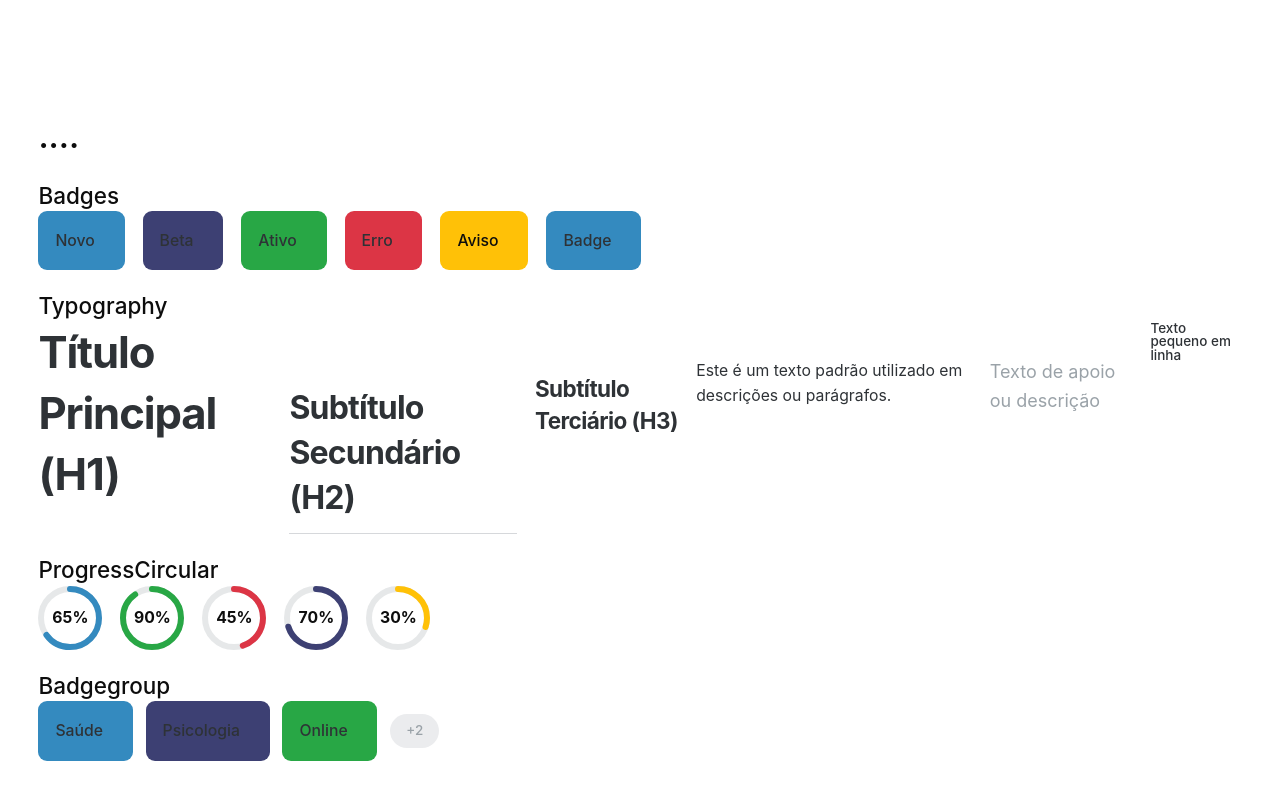
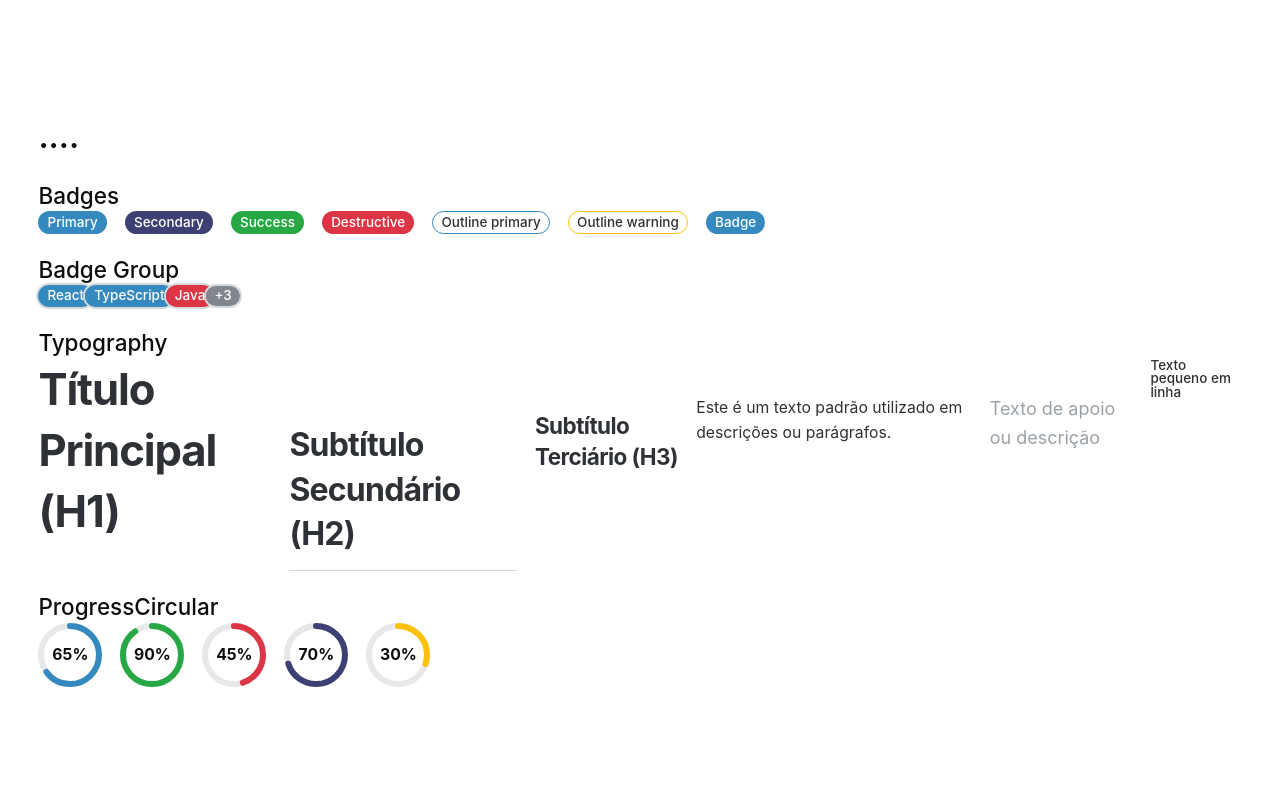
Before and after one commit to NicolasLK/my-design-system-forge, a React (Vite) app: page /preview-page in a window 1280 px wide. Shown: the part 6935-7735 px from the top of the page. After the commit the page ends 7661 px from the top, so only its background shows below. Built offline with nearby package versions, Linux system fonts and the light colour scheme.

Commit message:
refactor: adaptando os componentes Badge e BadgeGroup, e e formatando documentos

```diff
--- a/src/components/ui/badge-group/BadgeGroup.tsx
+++ b/src/components/ui/badge-group/BadgeGroup.tsx
@@ -1,28 +1,75 @@
-import type { ReactNode } from "react"
-import "./badge-group.css"
+import {
+    getComponentSize,
+    type ComponentSize,
+} from '@/models/get-component-size';
+import { cn } from '@/lib/utils/cn';
+import { Badge } from '../badge/Badge';
+import './badge-group.css';
+
+interface IBadgeItem {
+    text: string;
+    color?: string;
+    variant?: string;
+}
 
 interface IBadgeGroupProps {
-    /** Elementos de badge */
-    children: ReactNode
-    /** Espaçamento entre badges */
-    spacing?: string
+    /** Lista de itens para as badges */
+    items: IBadgeItem[];
     /** Limita a quantidade visível (opcional) */
-    maxVisible?: number
+    maxVisible?: number;
+    /** Tamanho dos badges no grupo */
+    size?: ComponentSize;
+    /** Classe adicional para customização */
+    className?: string;
 }
 
-export const BadgeGroup = ({ children, spacing = "var(--space-2)", maxVisible }: IBadgeGroupProps) => {
-    const badgesArray = Array.isArray(children) ? children : [children]
-    const visibleBadges = maxVisible ? badgesArray.slice(0, maxVisible) : badgesArray
-    const hiddenCount = maxVisible && badgesArray.length > maxVisible ? badgesArray.length - maxVisible : 0
+export const BadgeGroup = ({
+    items,
+    maxVisible = 4,
+    size = 'medium',
+    className,
+}: IBadgeGroupProps) => {
+    const visibleItems = items.slice(0, maxVisible);
+    const remaining = items.length - maxVisible;
+
+    const sizeClass = getComponentSize(size, 'badge-group');
 
     return (
         <>
-            <div className="badge-group" style={{ gap: spacing }}>
-                {visibleBadges}
-                {hiddenCount > 0 && (
-                    <span className="badge-more">+{hiddenCount}</span>
+            <div
+                data-slot="badge-group-root"
+                className={cn('badge-group', sizeClass, className)}
+            >
+                {visibleItems.map((item, i) => (
+                    <div
+                        key={i}
+                        data-slot="badge-group-item"
+                        className="badge-group-item"
+                        style={{ zIndex: visibleItems.length + 1 }}
+                    >
+                        <Badge
+                            text={item.text}
+                            color={item.color}
+                            variant={item.variant}
+                            size={size}
+                        />
+                    </div>
+                ))}
+
+                {remaining > 0 && (
+                    <div
+                        data-slot="badge-group-more"
+                        className="badge-group-item"
+                        style={{ zIndex: visibleItems.length + 1 }}
+                    >
+                        <Badge
+                            size={size}
+                            className="badge-group-more-badge"
+                            text={`+${remaining}`}
+                        />
+                    </div>
                 )}
             </div>
         </>
-    )
-}
+    );
+};
--- a/src/components/ui/badge-group/badge-group.css
+++ b/src/components/ui/badge-group/badge-group.css
@@ -1,27 +1,49 @@
 /* ===========================
-   🧩 Badge Group
+   👥 Badge Group
    =========================== */
 
 .badge-group {
-  display: inline-flex;
-  align-items: center;
-  flex-wrap: wrap;
-  gap: var(--space-2);
+    display: inline-flex;
+    align-items: center;
+    flex-wrap: wrap;
 }
 
-/* Contador de mais (+x) */
-.badge-more {
-  background-color: color-mix(in srgb, var(--color-gray-500) 20%, white);
-  color: var(--color-gray-500);
-  border-radius: var(--radius-full);
-  padding: var(--space-1) var(--space-3);
-  font-size: var(--font-text3-size);
-  font-weight: var(--weight-medium);
+.badge-group-item {
+    margin-left: -8px;
+    border-radius: var(--radius-full);
+    box-shadow: 0 0 0 2px var(--color-gray-200);
+    display: flex;
+}
+
+.badge-group-item:first-child {
+    margin-left: var(--space-0);
+}
+
+.badge-group-item:hover {
+    transform: translateY(-2px);
+    box-shadow: 0 4px 8px rgba(0, 0, 0, 0.1), 0 0 0 2px var(--color-white);
+    z-index: 100;
+}
+
+/* Customização do contador */
+.badge-group-more-badge {
+    background-color: var(--color-gray-600);
+    color: var(--color-white);
+    border: none;
+}
+
+/* Tamanhos de Overlap */
+
+.badge-group-sm .badge-group-item {
+    margin-left: -6px;
+}
+.badge-group-lg .badge-group-item {
+    margin-left: -12px;
 }
 
 /* 📱 Responsividade */
 @media (max-width: var(--screen-sm)) {
-  .badge-group {
-    gap: var(--space-1);
-  }
+    .badge-group-item {
+        margin-left: -4px;
+    }
 }
--- a/src/components/ui/badge-group/index.tsx
+++ b/src/components/ui/badge-group/index.tsx
@@ -0,0 +1 @@
+export { BadgeGroup } from './BadgeGroup';
--- a/src/components/ui/badge/Badge.tsx
+++ b/src/components/ui/badge/Badge.tsx
@@ -1,45 +1,81 @@
-import type { ReactNode } from 'react'
-import './badge.css'
-import { getComponentColor } from '@/models/get-component-color'
+import {
+    cloneElement,
+    isValidElement,
+    type HTMLAttributes,
+    type ReactElement,
+} from 'react';
+import {
+    getComponentColor,
+    type ComponentColor,
+} from '@/models/get-component-color';
+import {
+    getComponentVariant,
+    type ComponentVariant,
+} from '@/models/get-component-variant';
+import {
+    getComponentSize,
+    type ComponentSize,
+} from '@/models/get-component-size';
+import { cn } from '@/lib/utils/cn';
+import './badge.css';
 
-type BadgeVariant = 'primary' | 'secondary' | 'success' | 'destructive' | 'warning'
+// type AsChildElement = ReactElement<{ className?: string }>;
 
-interface IBadgeProps {
-    // A variante define a classe CSS e o texto.
-    variant?: BadgeVariant
-    // Opcional: fullWidth programatico.
-    fullWidth?: boolean
-    // Opcional: permite passar um conteúdo customizado, como um ícone.
-    children?: ReactNode
+interface IBadgeProps extends HTMLAttributes<HTMLSpanElement> {
+    /** Define a classe de cor do badge */
+    color?: ComponentColor;
+    /** Define a variação do badge */
+    variant?: ComponentVariant;
+    /** Define o tamanho do badge */
+    size?: ComponentSize;
+    /** Opcional: fullWidth programatico */
+    fullWidth?: boolean;
+    /** Opcional: permite passar um conteúdo customizado, como um ícone */
+    asChild?: boolean;
+    /** Texto simples do badge */
+    text?: string;
 }
 
-export const Badge = ({ variant = 'primary', fullWidth = false, children }: IBadgeProps) => {
+export const Badge = ({
+    color = 'default',
+    variant = 'default',
+    size = 'medium',
+    fullWidth = false,
+    asChild = false,
+    text,
+    className,
+    children,
+    ...props
+}: IBadgeProps) => {
+    const colorClass = getComponentColor(color, 'badge');
+    const variantClass = getComponentVariant(variant, 'badge');
+    const sizeClass = getComponentSize(size, 'badge');
+    const fullWidthClass = fullWidth ? 'badge-full' : '';
 
-    const getVariantMessage = (): string => {
-        switch (variant) {
-            case 'primary':
-                return 'Novo'
-            case 'secondary':
-                return 'Beta'
-            case 'success':
-                return 'Ativo'
-            case 'destructive':
-                return 'Erro'
-            case 'warning':
-                return 'Aviso'
-            default:
-                return ''
-        }
+    const badgeClasses = cn(
+        'badge',
+        variantClass,
+        colorClass,
+        sizeClass,
+        fullWidthClass,
+        className,
+    );
+
+    // Se asChild for true, validamos e clonamos o elemento filho
+    if (asChild && isValidElement(children)) {
+        const child = children as ReactElement<{ className?: string }>;
+
+        return cloneElement(child, {
+            className: cn(child.props.className, badgeClasses),
+            ...props,
+        });
     }
-
-    const colorClass = getComponentColor(variant, 'badge')
-    const widthClass = fullWidth ? 'badge-full' : ''
-
-    const badgeClasses = `alert ${colorClass} ${widthClass}`.trim()
 
     return (
         <>
-            <span className={badgeClasses}>{children || getVariantMessage()}</span>
+            <span data-slot="badge" className={badgeClasses} {...props}>
+                {children ?? text}
+            </span>
         </>
-    )
-}
+    );
+};
--- a/src/components/ui/badge/badge.css
+++ b/src/components/ui/badge/badge.css
@@ -2,27 +2,58 @@
     display: inline-flex;
     align-items: center;
     justify-content: center;
-  padding: var(--space-1) var(--space-2);
+    gap: var(--space-1);
+    padding: 0.25em 0.6em;
     border-radius: var(--radius-full);
+
     font-size: var(--font-text3-size);
     font-weight: var(--weight-medium);
-  color: var(--color-white);
+    line-height: 1;
+
+    background: var(--color-primary-500);
+    color: var(--color-text-on-colored);
+
+    white-space: nowrap;
+    width: fit-content;
+    flex-shrink: 0;
+
+    border: 1px solid transparent;
+    transition: background-color 0.2s ease, box-shadow 0.2s ease;
 }
 
-.badge-primary {
-  background: var(--color-primary-500);
+.badge > svg {
+    width: 0.75rem;
+    height: 0.75rem;
+    pointer-events: none;
+}
+
+/* 📏 Sizes */
+
+/* SM */
+.badge-sm {
+    font-size: var(--font-text4-size);
+    padding: 0.2em 0.5em;
+}
+
+/* LG */
+.badge-lg {
+    font-size: var(--font-text2-size);
+    padding: 0.35em 0.75em;
 }
 
 .badge-secondary {
     background: var(--color-secondary-500);
+    color: var(--color-text-on-colored);
 }
 
 .badge-success {
     background: var(--color-success-500);
+    color: var(--color-text-on-colored);
 }
 
 .badge-destructive {
     background: var(--color-destructive-500);
+    color: var(--color-white);
 }
 
 .badge-warning {
@@ -30,7 +61,29 @@
     color: var(--color-black);
 }
 
-/* 🔁 Largura total */
-.btn-full {
+.badge-outline {
+    background: transparent;
+    color: var(--color-text-default);
+    border-color: var(--color-primary-500);
+}
+
+.badge-outline.badge-secondary {
+    border-color: var(--color-secondary-500);
+}
+
+.badge-outline.badge-success {
+    border-color: var(--color-success-500);
+}
+
+.badge-outline.badge-destructive {
+    border-color: var(--color-destructive-500);
+}
+
+.badge-outline.badge-warning {
+    border-color: var(--color-warning-500);
+}
+
+/* 🔁 Total Width */
+.badge-full {
     width: 100%;
 }
--- a/src/components/ui/progress-circular/index.tsx
+++ b/src/components/ui/progress-circular/index.tsx
@@ -0,0 +1 @@
+export { ProgressCircular } from './ProgressCircular';
--- a/src/models/get-component-variant.ts
+++ b/src/models/get-component-variant.ts
@@ -1,5 +1,6 @@
 export type ComponentVariant =
     | "default"
+    | "solid"
     | "outline"
     | "ghost"
     | "light"
--- a/src/pages/preview-page/index.tsx
+++ b/src/pages/preview-page/index.tsx
@@ -47,10 +47,12 @@ import { Calendar } from '@/components/ui/calendar';
 import { TooltipAdvanced } from '@/components/ui/tooltip-advanced';
 import { LoadingOverlay } from '@/components/ui/loading-overlay';
 //=============================
+// ==== Components - Others ====
 import { Badge } from '@/components/ui/badge';
+import { BadgeGroup } from '@/components/ui/badge-group';
 import { Typography } from '@/components/ui/typography';
-import { ProgressCircular } from '../../components/ui//progress-circular/ProgressCircular';
-import { BadgeGroup } from '../../components/ui/badge-group/BadgeGroup';
+import { ProgressCircular } from '@/components/ui//progress-circular';
+//==============================
 // ==== Functions and Hooks ====
 import { useTabs } from '@/models/hooks/useTabs';
 import { useAccordion } from '@/models/hooks/useAccordion';
@@ -173,6 +175,31 @@ const USER_LIST = [
     { name: 'Frank N.' }, // Fallback
 ];
 //=======================================
+
+// === Dados de Exemplo - BadgeGroup ===
+const PROJECT_TAGS_LIST = [
+    {
+        text: 'React',
+    },
+    {
+        text: 'TypeScript',
+    },
+    {
+        text: 'Java',
+        color: 'destructive',
+    },
+    {
+        text: 'Rust',
+    },
+    {
+        text: 'Python',
+        color: 'secondary',
+    },
+    {
+        text: 'Delphi',
+    },
+];
+//======================================
 
 function PreviewPage() {
     // ==== Estados ====
@@ -1377,14 +1404,26 @@ function PreviewPage() {
                 <h3>Badges</h3>
                 <div style={divStyle}>
                     {/* Bagges Normais */}
-                    <Badge variant="primary" />
-                    <Badge variant="secondary" />
-                    <Badge variant="success" />
-                    <Badge variant="destructive" />
-                    <Badge variant="warning" />
+                    <Badge text="Primary" />
+                    <Badge color="secondary" text="Secondary" />
+                    <Badge color="success" text="Success" />
+                    <Badge color="destructive" text="Destructive" />
+                    <Badge variant="outline" text="Outline primary" />
+                    <Badge
+                        variant="outline"
+                        color="warning"
+                        text="Outline warning"
+                    />
 
                     {/* Badge com texto customizado */}
                     <Badge>Badge</Badge>
+                </div>
+            </section>
+
+            <section style={sectionStyle}>
+                <h3>Badge Group</h3>
+                <div style={divStyle}>
+                    <BadgeGroup items={PROJECT_TAGS_LIST} maxVisible={3} />
                 </div>
             </section>
 
@@ -1428,19 +1467,6 @@ function PreviewPage() {
                     <ProgressCircular value={30} variant="warning" />
                 </div>
             </section>
-
-            <section style={sectionStyle}>
-                <h3>Badgegroup</h3>
-                <div style={divStyle}>
-                    <BadgeGroup maxVisible={3}>
-                        <Badge variant="primary">Saúde</Badge>
-                        <Badge variant="secondary">Psicologia</Badge>
-                        <Badge variant="success">Online</Badge>
-                        <Badge variant="warning">Premium</Badge>
-                        <Badge variant="destructive">Inativo</Badge>
-                    </BadgeGroup>
-                </div>
-            </section>
         </>
     );
 }
```
Also changed, not shown: src/components/ui/avatar/Avatar.tsx (+42 -31 lines), src/components/ui/switch/Switch.tsx (+27 -21 lines). Lines whose indentation alone changed are shown as unchanged.
